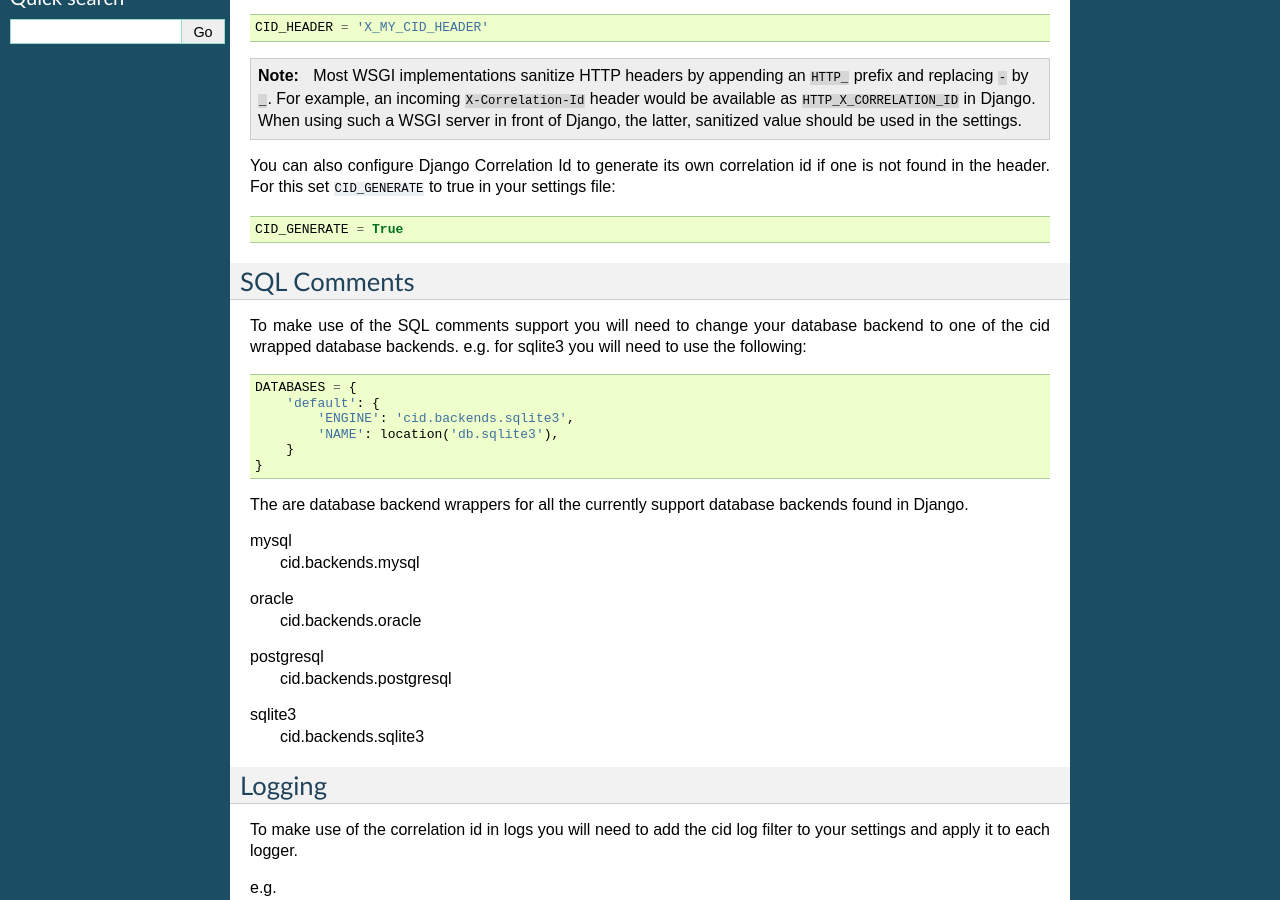
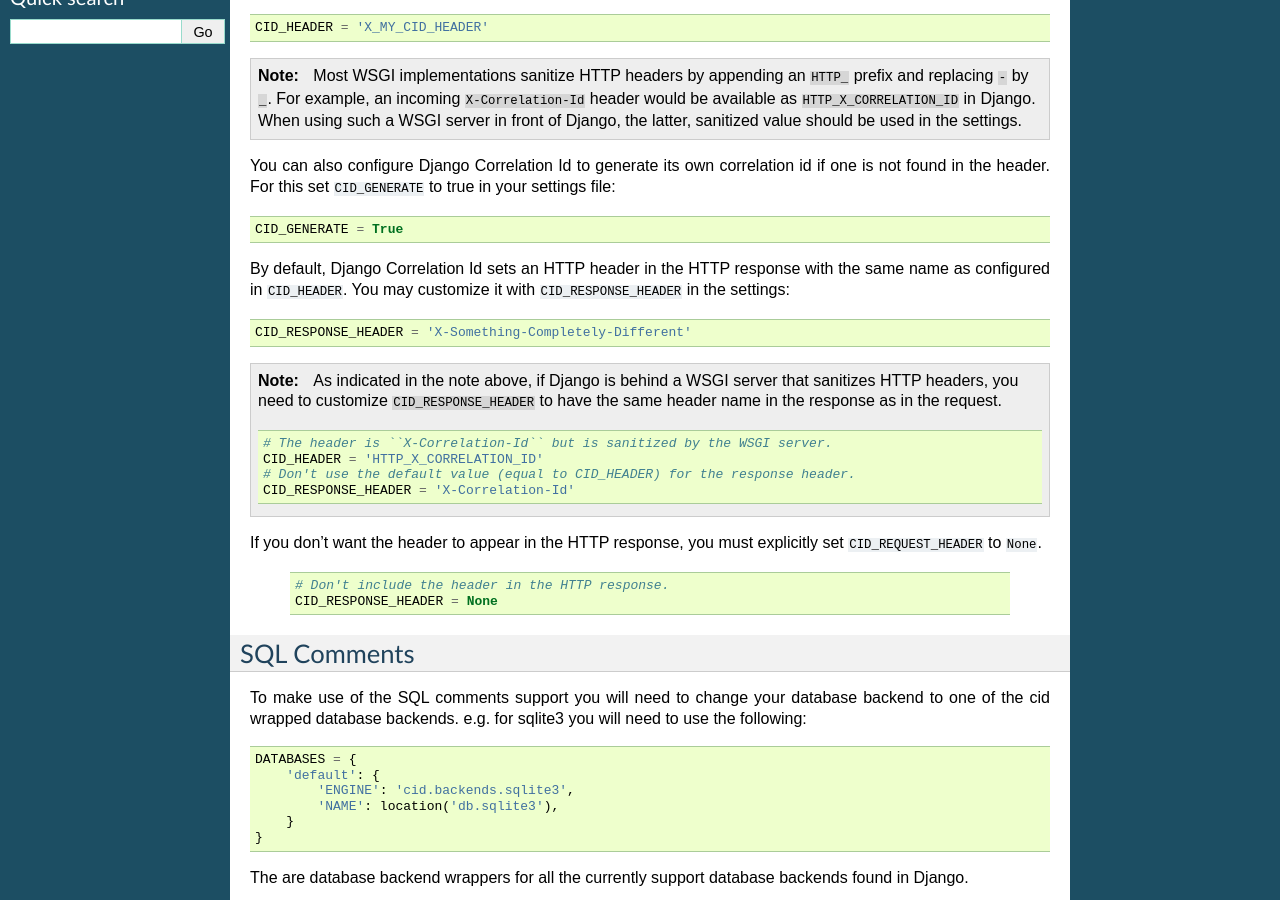
Before and after one commit to Polyconseil/django-cid, a Sphinx documentation site: the page built from docs/usage.rst, in a window 1280 px wide and 900 px high, scrolled down 345 px. Built offline with Sphinx 7.4.7, drawn with Linux system fonts in a browser that asks for light colours.

Commit message:
middleware: Allow customization of the header in the HTTP response.
One can now customize the name of the HTTP header in the HTTP response.
This is especially useful if Django is behind a WSGI server that
sanitizes the HTTP header name:

    # The header is `X-Correlation-Id` but is sanitized by the WSGI server.
    CID_HEADER = 'HTTP_X_CORRELATION_ID'
    # Do not use the default value (equal to CID_HEADER) for the
    # response header, so that we have the same header name on ingress
    # and egress.
    CID_RESPONSE_HEADER = 'X-Correlation-Id'

Also, one can now choose to not include the header in the HTTP response.

These changes are backward-compatible.

```diff
--- a/docs/usage.rst
+++ b/docs/usage.rst
@@ -42,6 +42,36 @@
 .. code-block:: python
 
     CID_GENERATE = True
+
+By default, Django Correlation Id sets an HTTP header in the HTTP
+response with the same name as configured in ``CID_HEADER``. You may
+customize it with ``CID_RESPONSE_HEADER`` in the settings:
+
+.. code-block:: python
+
+    CID_RESPONSE_HEADER = 'X-Something-Completely-Different'
+
+.. note::
+
+    As indicated in the note above, if Django is behind a WSGI server
+    that sanitizes HTTP headers, you need to customize
+    ``CID_RESPONSE_HEADER`` to have the same header name in the
+    response as in the request.
+
+    .. code-block:: python
+
+        # The header is ``X-Correlation-Id`` but is sanitized by the WSGI server.
+        CID_HEADER = 'HTTP_X_CORRELATION_ID'
+        # Don't use the default value (equal to CID_HEADER) for the response header.
+        CID_RESPONSE_HEADER = 'X-Correlation-Id'
+
+If you don't want the header to appear in the HTTP response, you must
+explicitly set ``CID_REQUEST_HEADER`` to ``None``.
+
+    .. code-block:: python
+
+        # Don't include the header in the HTTP response.
+        CID_RESPONSE_HEADER = None
 
 
 SQL Comments
```
Also changed, not shown: 2 other files.
